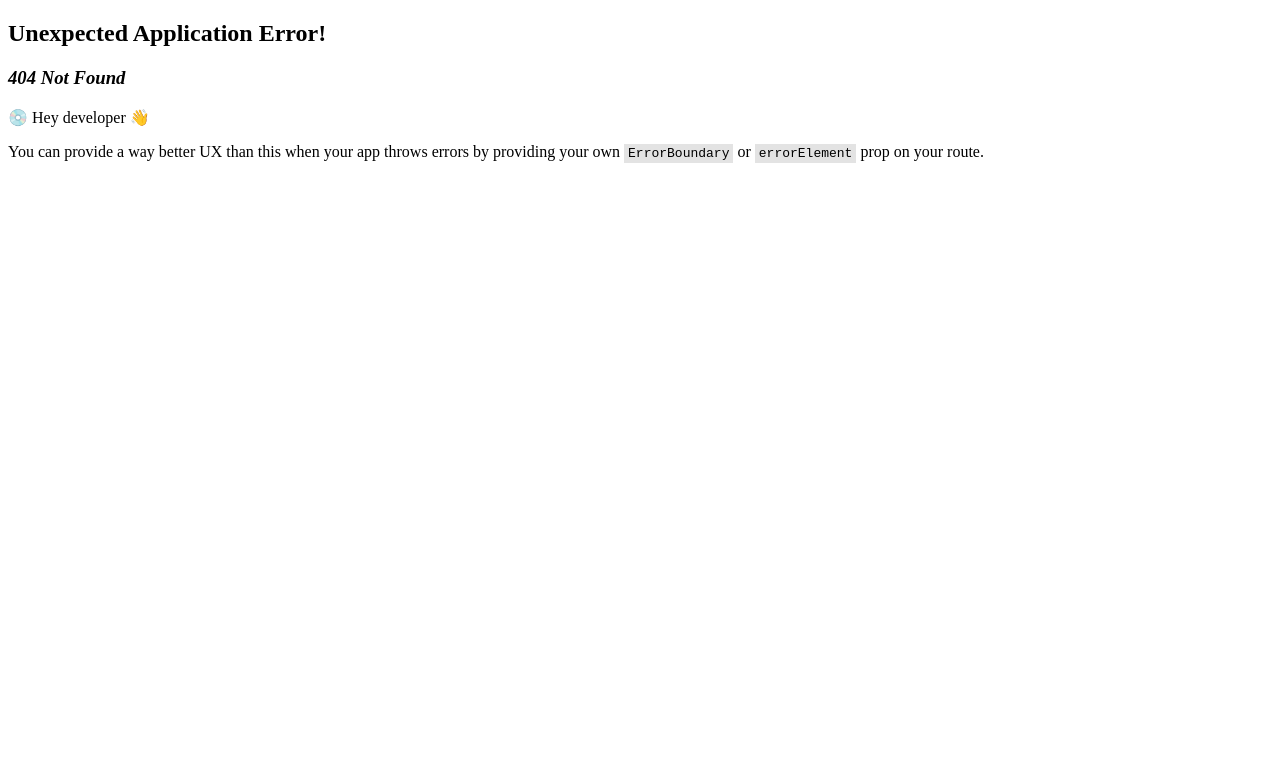
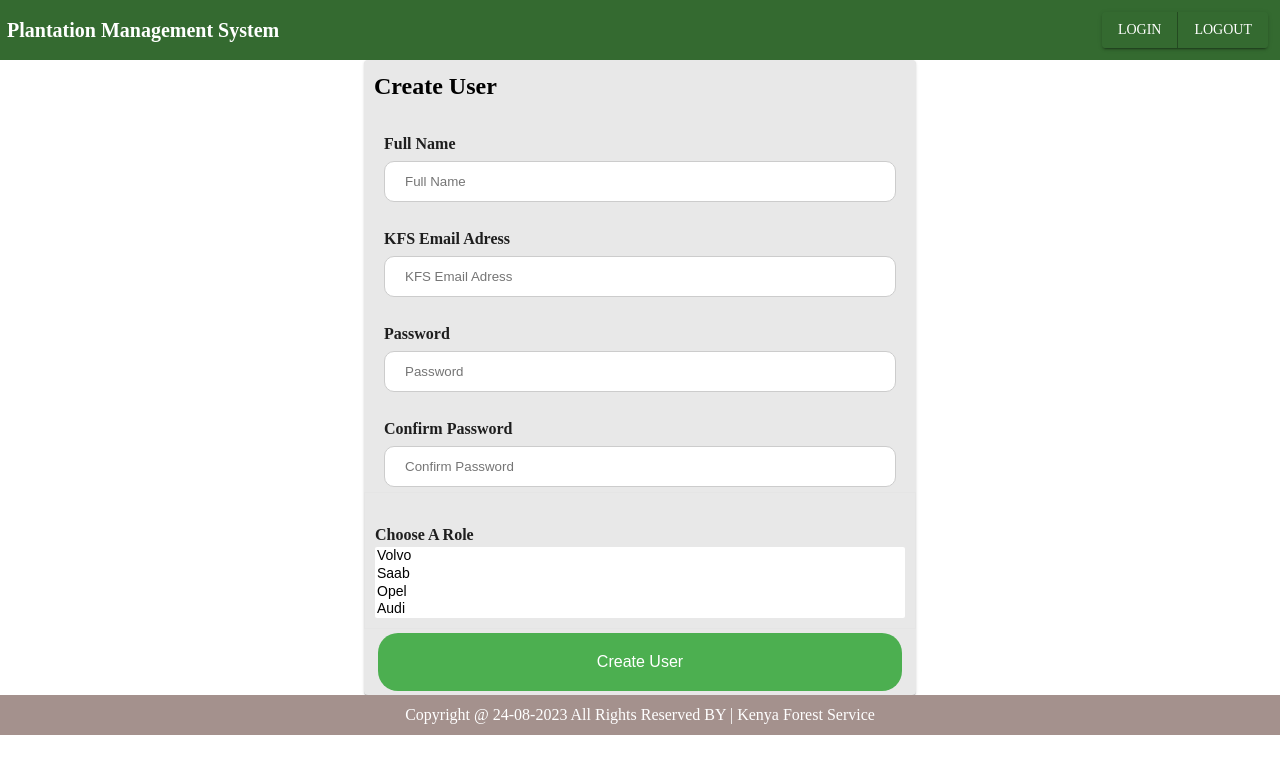
Before and after one commit to Manyara20/forest_inventory, a React (Vite) app in the folder client/: page /admin/addUser in a window 1280 px wide. Before the commit this address had no page. Shown: the top 774 px of the page. Built offline with nearby package versions, Linux system fonts and the light colour scheme; a web font is replaced by a local one.

Commit message:
Added Create User Page

```diff
--- a/client/src/App.jsx
+++ b/client/src/App.jsx
@@ -5,6 +5,7 @@ import Box from '@mui/material/Box';
 import Home from "./pages/home/Home";
 import { CssBaseline } from "@mui/material";
 import UserRegistration from "./pages/users/UserRegistration";
+import AdminRegister from "./pages/users/AdminRegister";
 
 function App() {
 
@@ -33,6 +34,10 @@ function App() {
         {
           path: "/registration",
           element: <UserRegistration />,
+        },
+        {
+          path: "/admin/addUser",
+          element: <AdminRegister />,
         }
       ],
     },
--- /dev/null
+++ b/client/src/pages/users/AdminRegister.jsx
@@ -0,0 +1,83 @@
+import { Box, Container, Paper, Typography } from '@mui/material'
+import React from 'react'
+import './UserRegistration.css'
+import { useForm } from 'react-hook-form';
+
+const AdminRegister = () => {
+
+  const { register, handleSubmit, watch, formState: { errors } } = useForm({mode: 'onChange'});
+
+  const watchPassword = watch("password")
+
+  const submit = (data) =>{
+    console.log(data)
+  }
+
+  return (
+    <Container maxWidth='sm'>
+        <Paper sx={{
+            bgcolor: '#E8E8E8'
+        }}>
+        <Box sx={{
+          alignItems:'center',
+          justifyContent:'start',
+          display: 'flex',
+          paddingY: '10px',
+          paddingX: '10px',
+          width: '100%',
+        }}>
+            <Typography sx={{
+                color: 'black',
+                fontWeight: 600,
+                }} variant='h5'> Create User
+            </Typography>
+        </Box>
+        <form onSubmit={handleSubmit(submit)}>
+            <div className='inputForm'>
+            <label>Full Name</label>
+            <input type="text" placeholder='Full Name'
+                {...register("fullname", { required: {value: true, message: "Name is Required"},
+                    maxLength: {value: 100, message: "Cannot be Longer than 100 characters"},
+                    pattern: {value: /^[A-Za-z]+$/, message: "Cam Only Contain Letters"} })} />
+            {errors.fullname && <span>{errors.fullname.message}</span>}
+
+            <label>KFS Email Adress</label>
+            <input type="text" placeholder='KFS Email Adress'
+              {...register("email", { required: {value: true, message: "Email is Required"},
+                      maxLength: {value: 50, message: "Cannot be Longer than 50 Characters"},
+                      pattern: {value: /^[A-Z0-9._%+-]+@[A-Z0-9.-]+\.[A-Z]{2,4}$/i, message: "Enter a Valid Email"} })}/>
+              {errors.email && <span>{errors.email.message}</span>}
+
+              <label>Password</label>
+              <input type="password" placeholder='Password'
+                      {...register("password", { required: {value: true, message: "Password is Required"},
+                      minLength: {value: 7, message: "Enter at Least 7 Caharcter"},
+                      })}/>
+              {errors.password && <span>{errors.password.message}</span>}
+
+              <label>Confirm Password</label>
+              <input type="password" placeholder='Confirm Password'
+                      {...register("confirm_password", { required: {value: true, message: "Confirm Password is Required"},
+                      minLength: {value: 7, message: "Must be at Least 7 Character"},
+                      validate: (value) => value === watchPassword || "The passwords do not match" })}/>
+                {errors.confirm_password && <span>{errors.confirm_password.message}</span>}
+                </div>
+                <div className='inputForm options'>
+                  <label>Choose A Role</label>
+                  <select multiple {...register("roles")}>
+                        <option value="volvo">Volvo</option>
+                        <option value="saab">Saab</option>
+                        <option value="opel">Opel</option>
+                        <option value="audi">Audi</option>
+                  </select>
+                </div>
+            <div className='submitButton'>
+              <button >Create User</button>
+            </div>
+        </form>
+        </Paper>
+    </Container>
+  )
+}
+
+export default AdminRegister
--- a/client/src/pages/users/UserRegistration.jsx
+++ b/client/src/pages/users/UserRegistration.jsx
@@ -1,5 +1,4 @@
 import { Box, Container, Card,Paper, CardContent, CardMedia,Typography, useTheme } from '@mui/material'
-// import { Box, Button, Card, CardActions, CardContent, CardMedia, Container, List, ListItem, ListItemText, Typography } from '@mui/material'
 
 import React, { useState } from 'react'
 import './UserRegistration.css'
@@ -23,10 +22,7 @@ const UserRegistration = () => {
   }
 
   return (
-    <Container sx={{
-      width: '2000px',
-    }}>
-
+    <Container>
       <Paper elevation={1}>
         <Box border='5px solid white'  sx={{
           alignItems: 'center',
@@ -42,15 +38,17 @@ const UserRegistration = () => {
         }} variant='h5'> Register Now</Typography>
         </Box>
         <Box>
-            <Card sx={{ display: 'flex',
+            <Card sx={{
+                display: 'flex',
                 flexDirection: {xs: 'column', sm: 'row'},
                 paddingBottom: '20px',
                 border: 'none',
                 boxShadow: 'none' }}>
-              <CardMedia sx={{flex: 1,
+              <CardMedia sx={{
                   paddingY: '25px',
                   width: {xs: '100%', sm: '50%'},
-                  height: {xs: '200', sm: '400'}
+                  height: {xs: '200', sm: '400'},
+                  objectFit: 'cover'
                   }}
                 component="img"
                 alt="green iguana"
@@ -115,15 +113,15 @@ const UserRegistration = () => {
                       </label>
                       </span>
                       </div>
+                      <div className='checkboxerror'>
                       {errors.confirm_terms && <span>{errors.confirm_terms.message}</span>}
                       </div>
-                  <div> <button> Register </button></div>
+                  </div>
+                  <div className='submitButton'><button> Register </button></div>
             </form>
               </CardContent>
             </Card>
       </Box>
-
-
         </Paper>
     </Container>
   )
--- a/client/src/pages/users/userRegistration.css
+++ b/client/src/pages/users/userRegistration.css
@@ -45,3 +45,52 @@
 .certify span {
    padding-right: 1em;
 }
+
+.checkboxerror span {
+  color: #cc0000;
+  font-size: small;
+  font-style: italic;
+  font-family: Arial, Helvetica, sans-serif;
+  padding-left: 1em;
+}
+
+.submitButton{
+  justify-content: center;
+  align-items: center;
+  display: flex;
+}
+
+.submitButton button {
+  background-color: #4CAF50; /* Green */
+  border: none;
+  color: white;
+  align-self: center;
+  justify-self: center;
+  padding: 20px;
+  text-align: center;
+  text-decoration: none;
+  display: inline-block;
+  font-size: 16px;
+  margin: 4px 2px;
+  border-radius: 20px;
+  width: 95%;
+  cursor: pointer;
+  transition-duration: 0.4s;
+}
+
+.submitButton button:hover {
+  background-color: #008CBA;
+  color: white;
+}
+
+.options {
+  border: 1px solid #e5e5e5;
+  padding: 10px;
+}
+
+.options select {
+  font-size: 14px;
+  border: none;
+  width: 100%;
+  background: white;
+}
```
Lines whose indentation alone changed are shown as unchanged.
